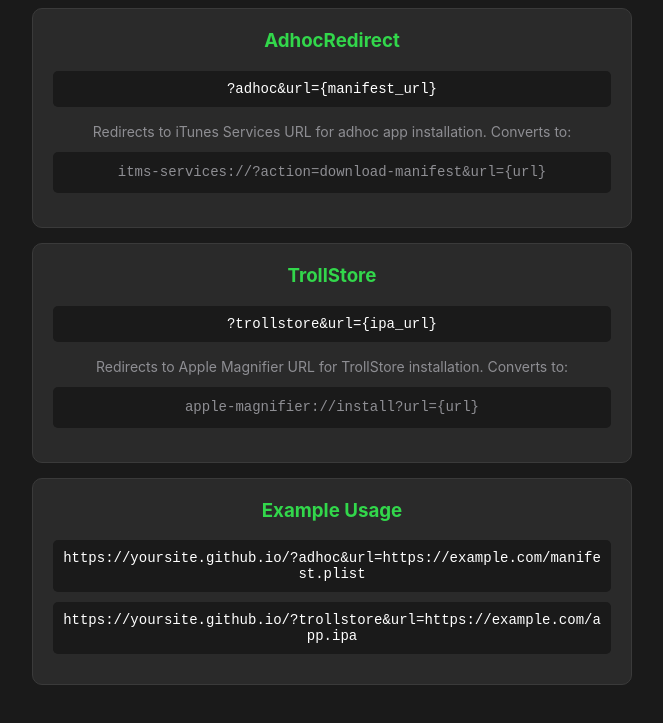
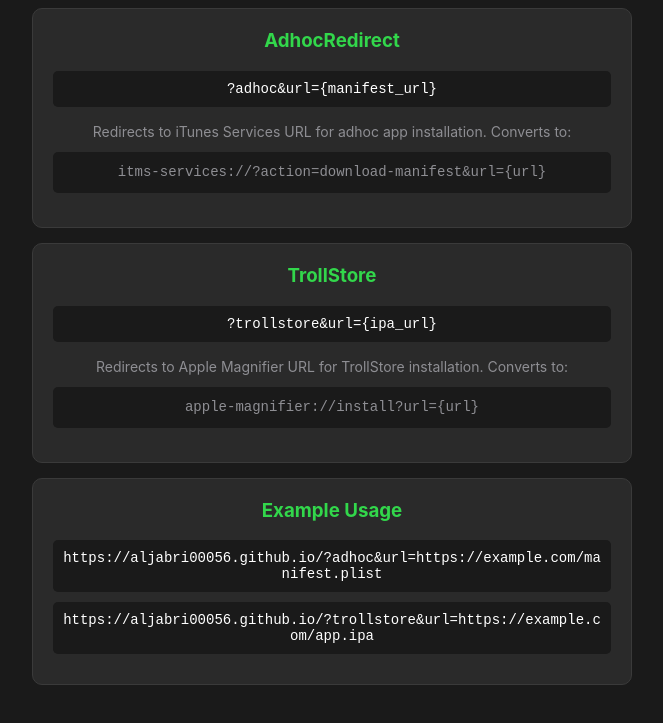
Before and after one commit to aljabri00056/modstore-backroom, a plain HTML site: page index.html in a window 1280 px wide. Shown: the part 111-834 px from the top of the page, without its empty margins (308-971 px from the left). Drawn offline with Linux system fonts and the light colour scheme.

Commit message:
Update example usage URLs in ModStore Redirect

```diff
--- a/index.html
+++ b/index.html
@@ -98,8 +98,8 @@
 
             <div class="endpoint">
                 <h3>Example Usage</h3>
-                <code>https://yoursite.github.io/?adhoc&url=https://example.com/manifest.plist</code>
-                <code>https://yoursite.github.io/?trollstore&url=https://example.com/app.ipa</code>
+                <code>https://aljabri00056.github.io/?adhoc&url=https://example.com/manifest.plist</code>
+                <code>https://aljabri00056.github.io/?trollstore&url=https://example.com/app.ipa</code>
             </div>
         </div>
     </div>
```
